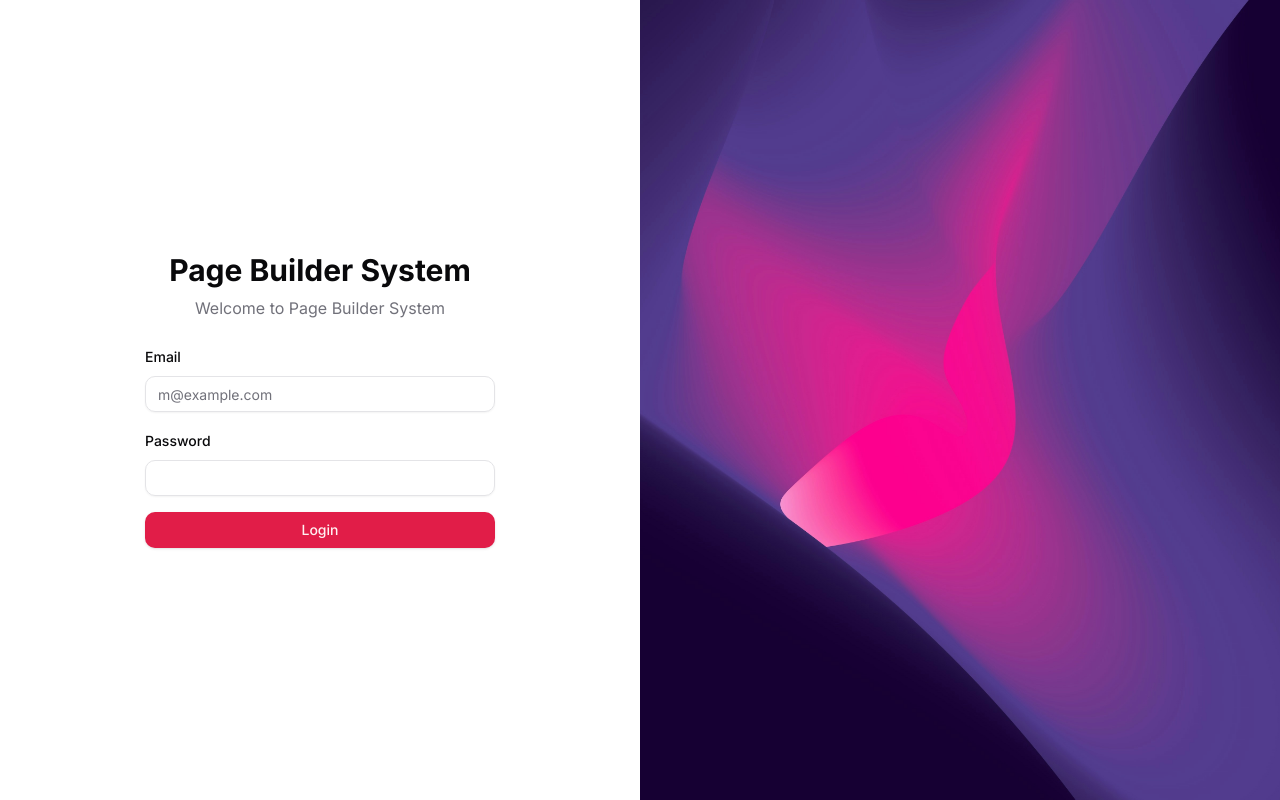
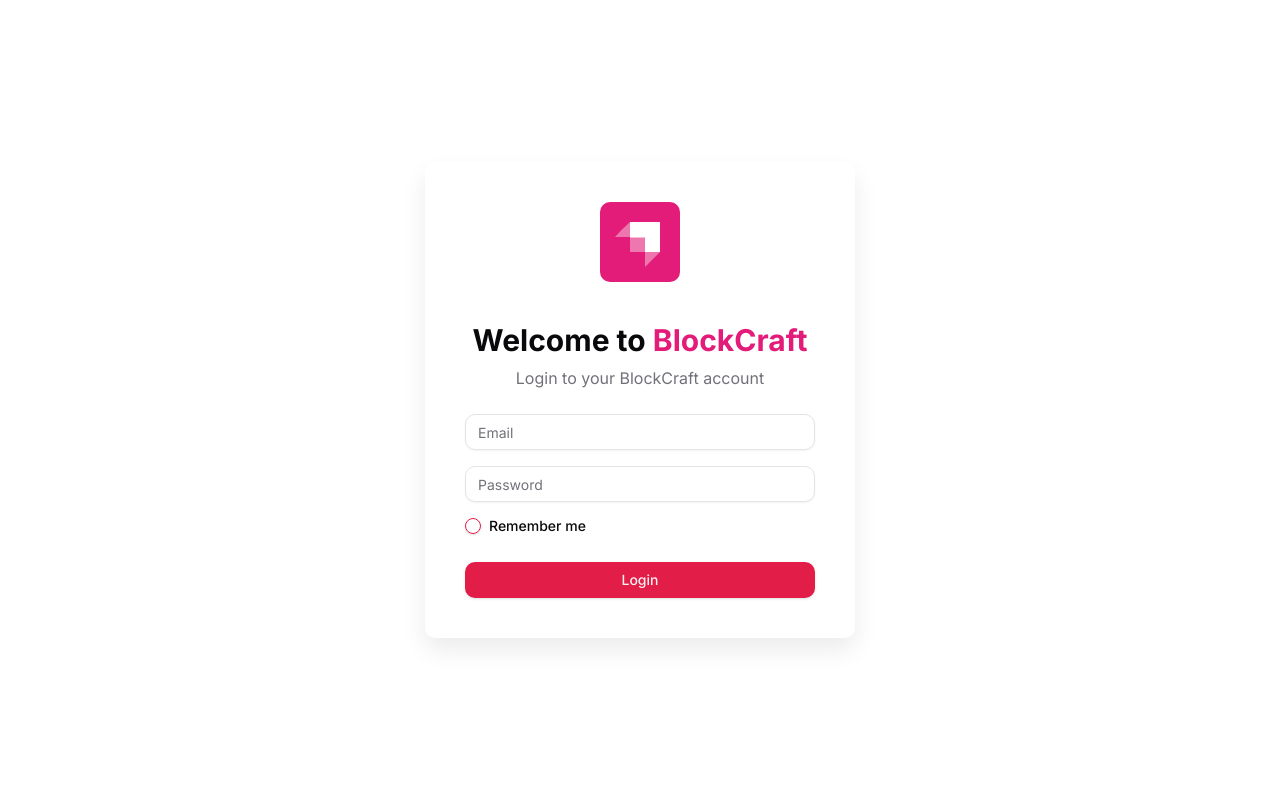
Before and after one commit to NguyenLeVy13/page-builder-system, a Next.js app in the folder web/: page /login in a window 1280 px wide. Built offline with nearby package versions, Linux system fonts and the light colour scheme.

Commit message:
Update UI login page

```diff
--- a/web/src/app/(admin)/roles/page.tsx
+++ b/web/src/app/(admin)/roles/page.tsx
@@ -1,6 +1,5 @@
 "use client";
 
-import { useRouter } from "next/navigation";
 import { useEffect, useRef, useState } from "react";
 
 import type { DeleteConfirmDialogRef } from "./components/delete-confirm-dialog";
@@ -13,14 +12,11 @@ import { Button } from "@/components/ui/button";
 import { Separator } from "@/components/ui/separator";
 import RoleTable from "./components/role-table";
 import DeleteConfirmDialog from "./components/delete-confirm-dialog";
-import { toast } from "sonner";
 
 //? APIS
 import { getRoleList } from "@/services/roleApi";
 
 function Roles() {
-  const router = useRouter();
-
   const deleteConfirmDialogRef = useRef<DeleteConfirmDialogRef>(null);
 
   const [roleList, setRoleList] = useState<Role[]>([]);
--- a/web/src/app/(auth)/login/components/login-form.tsx
+++ b/web/src/app/(auth)/login/components/login-form.tsx
@@ -7,13 +7,13 @@ import { useRouter } from "next/navigation";
 
 import { Button } from "@/components/ui/button";
 import { Input } from "@/components/ui/input";
+import { Checkbox } from "@/components/ui/checkbox";
 import { toast } from "sonner";
 import {
   Form,
   FormControl,
   FormField,
   FormItem,
-  FormLabel,
   FormMessage,
 } from "@/components/ui/form";
 import { login } from "@/services/userApi";
@@ -61,9 +61,18 @@ function LoginForm() {
       <form onSubmit={form.handleSubmit(formSubmit)}>
         <div className="mx-auto grid w-[350px] gap-6">
           <div className="grid gap-2 text-center">
-            <h1 className="text-3xl font-bold">Page Builder System</h1>
+            <h1 className="text-3xl font-bold">
+              Welcome to{" "}
+              <span
+                style={{
+                  color: "#E31C79",
+                }}
+              >
+                BlockCraft
+              </span>
+            </h1>
             <p className="text-balance text-muted-foreground">
-              Welcome to Page Builder System
+              Login to your BlockCraft account
             </p>
           </div>
           <div className="grid gap-4">
@@ -73,9 +82,8 @@ function LoginForm() {
                 name="email"
                 render={({ field }) => (
                   <FormItem>
-                    <FormLabel>Email</FormLabel>
                     <FormControl>
-                      <Input placeholder="m@example.com" {...field} />
+                      <Input placeholder="Email" {...field} />
                     </FormControl>
                     <FormMessage />
                   </FormItem>
@@ -88,16 +96,28 @@ function LoginForm() {
                 name="password"
                 render={({ field }) => (
                   <FormItem>
-                    <FormLabel>Password</FormLabel>
                     <FormControl>
-                      <Input type="password" {...field} />
+                      <Input
+                        type="password"
+                        {...field}
+                        placeholder="Password"
+                      />
                     </FormControl>
                     <FormMessage />
                   </FormItem>
                 )}
               />
             </div>
-            <Button type="submit" className="w-full">
+            <div className="flex items-center space-x-2">
+              <Checkbox id="terms" />
+              <label
+                htmlFor="terms"
+                className="text-sm font-medium leading-none peer-disabled:cursor-not-allowed peer-disabled:opacity-70"
+              >
+                Remember me
+              </label>
+            </div>
+            <Button type="submit" className="w-full mt-3">
               Login
             </Button>
           </div>
--- a/web/src/app/(auth)/login/page.tsx
+++ b/web/src/app/(auth)/login/page.tsx
@@ -1,23 +1,39 @@
-import Image from "next/image"
-import LoginForm from "./components/login-form"
+import LoginForm from "./components/login-form";
 
 function LoginPage() {
   return (
-    <div className="w-full lg:grid lg:grid-cols-2 h-screen">
-      <div className="flex items-center justify-center py-12">
+    <div className="w-full h-screen flex justify-center items-center">
+      <div className="flex flex-col items-center p-10" style={{
+        boxShadow: "rgba(0, 0, 0, 0.08) 0px 12px 24px",
+        borderRadius: "10px",
+      }}>
+        <div className="logo mb-10">
+          <svg
+            width="80"
+            height="80"
+            viewBox="0 0 80 80"
+            fill="none"
+            xmlns="http://www.w3.org/2000/svg"
+          >
+            <rect width="80" height="80" rx="10" fill="#E31C79" />
+            <path d="M30 20H60V50H45V35.5H30V20Z" fill="white" />
+            <path
+              d="M21.5 28L30 20V35H15L21.5 28Z"
+              fill="white"
+              fillOpacity="0.4"
+            />
+            <path d="M30 35H45V50H30V35Z" fill="white" fillOpacity="0.4" />
+            <path
+              d="M45 50H60L52.5 57.5L45 65V50Z"
+              fill="white"
+              fillOpacity="0.4"
+            />
+          </svg>
+        </div>
         <LoginForm />
       </div>
-      <div className="hidden bg-muted lg:block">
-        <Image
-          src="/LoginBG.jpg"
-          alt="Image"
-          width="1920"
-          height="1080"
-          className="h-full w-full object-cover dark:brightness-[0.2] dark:grayscale"
-        />
-      </div>
     </div>
-  )
+  );
 }
 
-export default LoginPage
+export default LoginPage;
```
